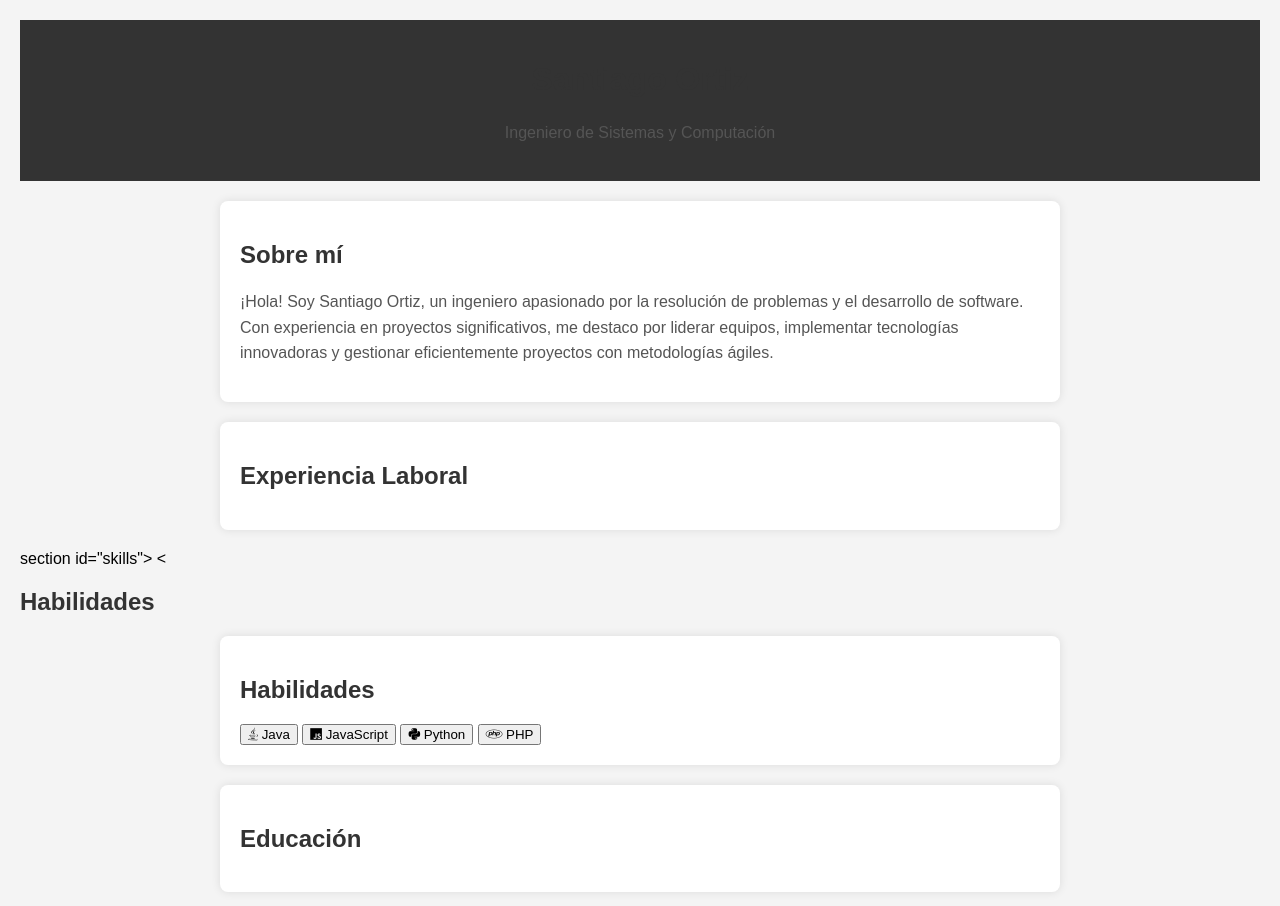
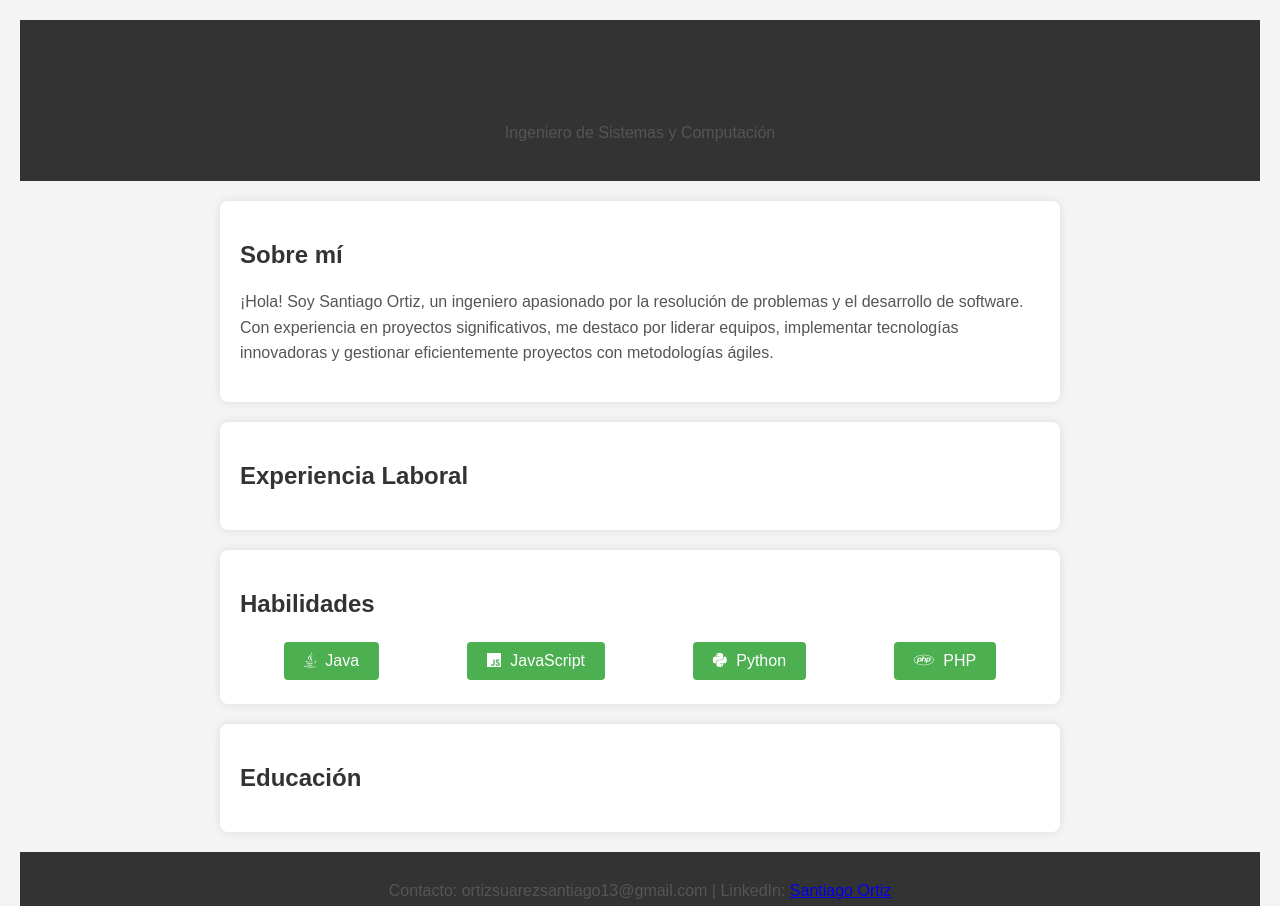
Before and after one commit to saorsu13/saorsu13.github.io, a plain HTML site: page index.html in a window 1280 px wide. Shown: the top 906 px of the page. Drawn offline with Linux system fonts and the light colour scheme; a script that the page names is missing.

Commit message:
Correccion inicial del portafolio

```diff
--- a/index.html
+++ b/index.html
@@ -22,17 +22,13 @@
         <h2>Experiencia Laboral</h2>
         <!-- Agrega experiencias laborales aquí -->
     </section>
-
-    section id="skills">
-       < <h2>Habilidades</h2>
-       <section id="skills">
+    <section id="skills">
         <h2>Habilidades</h2>
         <div class="skills-icons">
             <button><i class="fab fa-java"></i> Java</button>
             <button><i class="fab fa-js"></i> JavaScript</button>
             <button><i class="fab fa-python"></i> Python</button>
             <button><i class="fab fa-php"></i> PHP</button>
-            <!-- Agrega más botones según tus habilidades -->
         </div>
     </section>
         </section>
--- a/styles.css
+++ b/styles.css
@@ -46,3 +46,25 @@ footer {
     padding: 10px 0;
     text-align: center;
 }
+.skills-icons {
+    display: flex;
+    justify-content: space-around;
+}
+
+button {
+    background-color: #4CAF50;
+    color: white;
+    border: none;
+    padding: 10px 20px;
+    text-align: center;
+    text-decoration: none;
+    display: inline-block;
+    font-size: 16px;
+    margin: 4px 2px;
+    cursor: pointer;
+    border-radius: 4px;
+}
+
+button i {
+    margin-right: 5px;
+}
```
